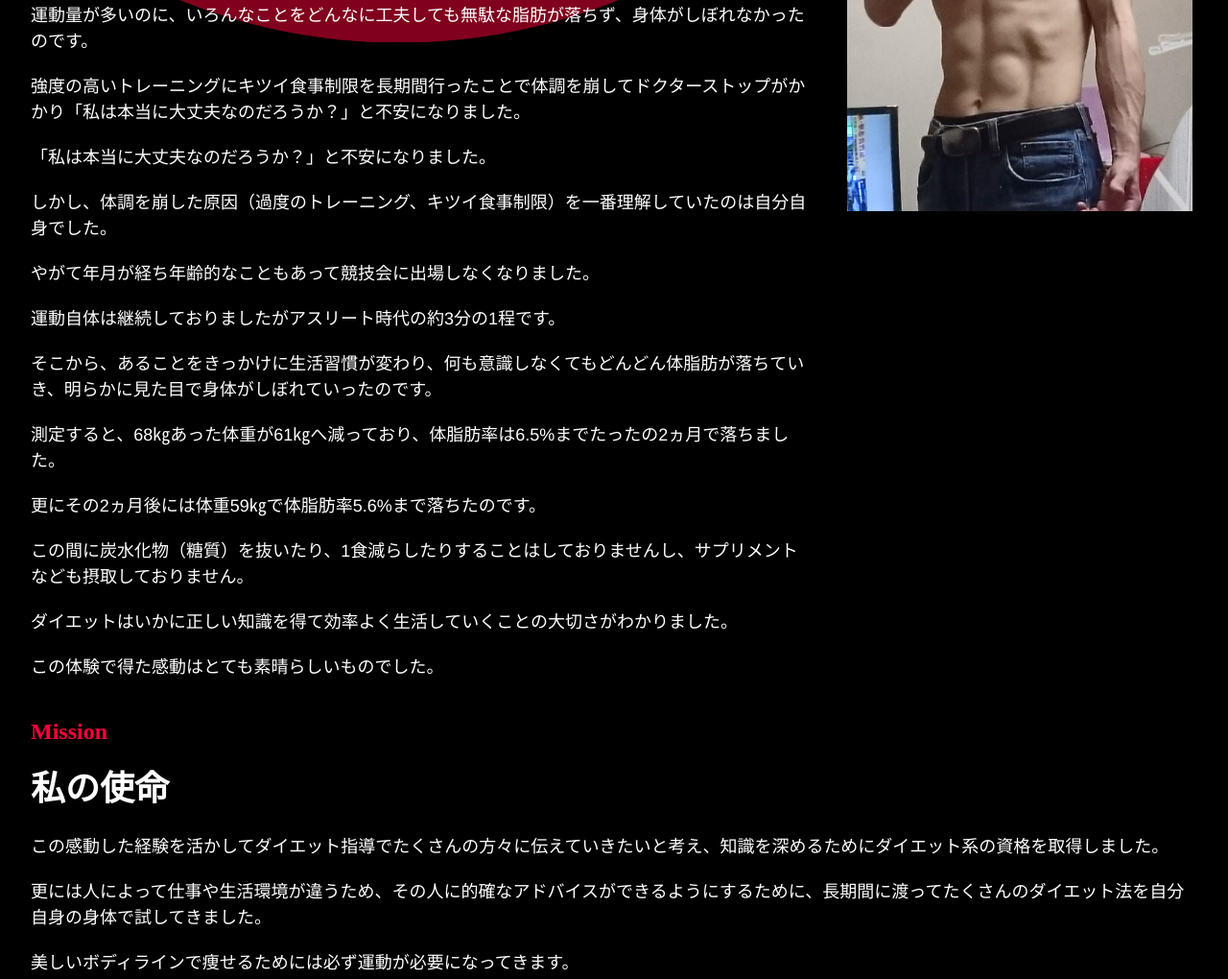
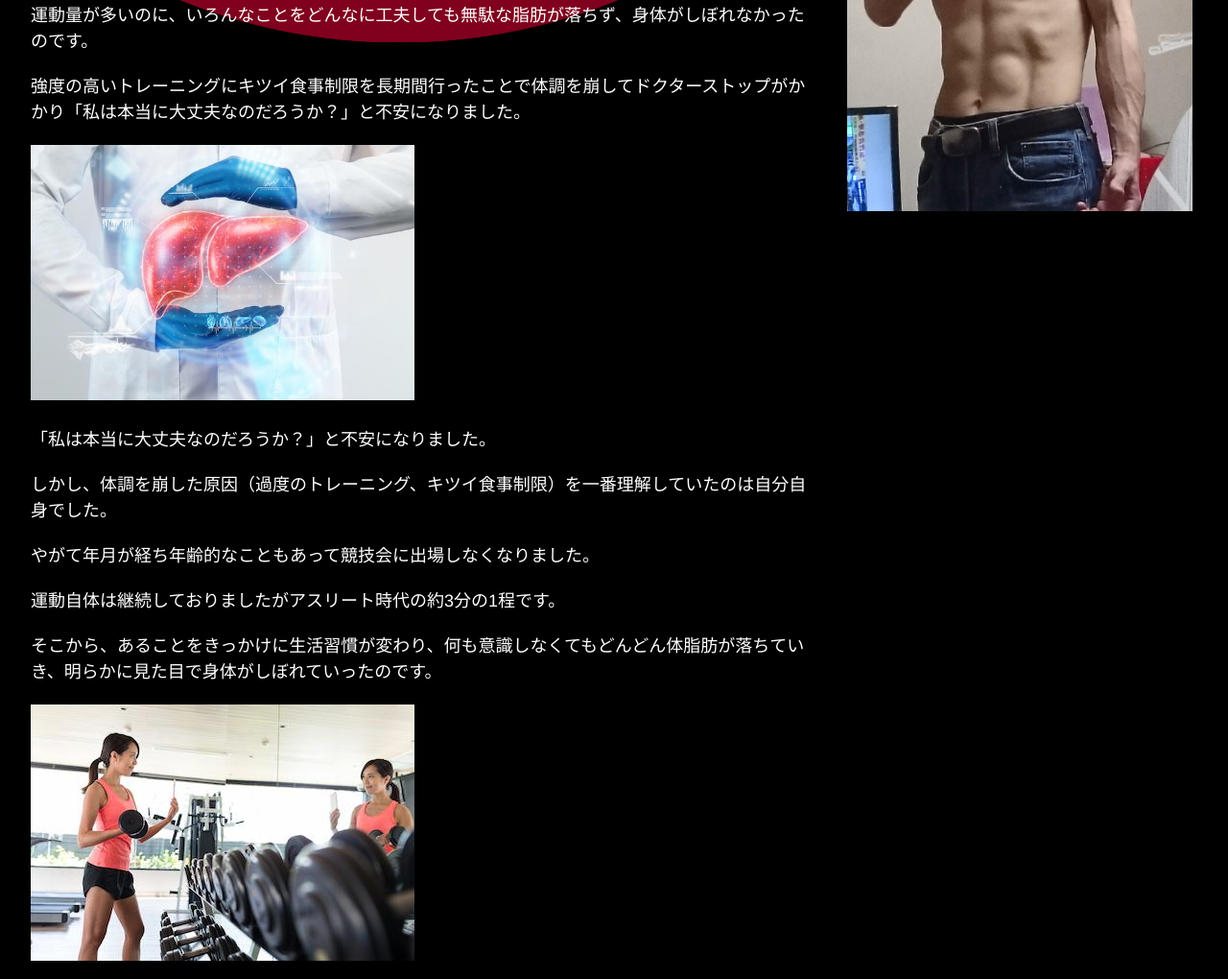
Before and after one commit to blanc-eijima/SerendipityDiet, a Gatsby site: page /about in a window 1280 px wide. Shown: the part 692-1712 px from the top of the page at 96% size. Built offline with nearby package versions, Linux system fonts and the light colour scheme; Gatsby itself is replaced by a stand-in of ours.

Commit message:
about変更

```diff
--- a/src/css/main.scss
+++ b/src/css/main.scss
@@ -1357,6 +1357,11 @@ a:hover {
   }
 }
 
+.prof_img_intxt img {
+  max-width: 100%;
+  height: auto;
+}
+
 @media screen and (min-width: 769px) {
   .order1 {
     order: 1;
--- a/src/pages/about.js
+++ b/src/pages/about.js
@@ -84,11 +84,17 @@ const About = () => {
               <p>実は、以前の私はアスリートだった頃、身長174㎝で体重68㎏あり、体脂肪は推定で14%くらいありました。</p>
               <p>運動量が多いのに、いろんなことをどんなに工夫しても無駄な脂肪が落ちず、身体がしぼれなかったのです。</p>
               <p>強度の高いトレーニングにキツイ食事制限を長期間行ったことで体調を崩してドクターストップがかかり「私は本当に大丈夫なのだろうか？」と不安になりました。</p>
+              <div className="prof_img_intxt">
+                <img src="/images/liver.jpg" width={400} alt="肝臓" />
+              </div>
               <p>「私は本当に大丈夫なのだろうか？」と不安になりました。</p>
               <p>しかし、体調を崩した原因（過度のトレーニング、キツイ食事制限）を一番理解していたのは自分自身でした。</p>
               <p>やがて年月が経ち年齢的なこともあって競技会に出場しなくなりました。</p>
               <p>運動自体は継続しておりましたがアスリート時代の約3分の1程です。</p>
               <p>そこから、あることをきっかけに生活習慣が変わり、何も意識しなくてもどんどん体脂肪が落ちていき、明らかに見た目で身体がしぼれていったのです。</p>
+              <div className="prof_img_intxt">
+                <img src="/images/mirror.jpg" width={400} alt="鏡の前" />
+              </div>
               <p>測定すると、68㎏あった体重が61㎏へ減っており、体脂肪率は6.5%までたったの2ヵ月で落ちました。</p>
               <p>更にその2ヵ月後には体重59㎏で体脂肪率5.6%まで落ちたのです。</p>
               <p>この間に炭水化物（糖質）を抜いたり、1食減らしたりすることはしておりませんし、サプリメントなども摂取しておりません。</p>
@@ -106,6 +112,9 @@ const About = () => {
           <p>更には人によって仕事や生活環境が違うため、その人に的確なアドバイスができるようにするために、長期間に渡ってたくさんのダイエット法を自分自身の身体で試してきました。</p>
           <p>美しいボディラインで痩せるためには必ず運動が必要になってきます。</p>
           <p>普段の食事だけで体脂肪を落とそうとしても筋肉が年々少なくなっていっているので脂肪を燃やすための基礎代謝があがりにくいため美しいボディラインができあがりません。</p>
+          <div className="prof_img_intxt">
+            <img src="/images/dumbbell.jpg" width={400} alt="ダンベル" />
+          </div>
           <p>運動が必要なことを話すとほとんどの人は『どんな運動をしたらいいかがわからない。』こう言います。</p>
           <p>基礎代謝を上げて美しいボディラインを創るためにはどこを鍛えて、どのように運動していって、どういう物を食べて行けばいいのか、どういうふうに生活を送っていったらいいのかをご指導させていただきます。</p>
           <p>私の取り組みは、1週間や1ヵ月で劇的に変わることはありません。</p>
@@ -113,6 +122,9 @@ const About = () => {
           <p>それに、最初は基礎代謝を上げて脂肪を燃やせるための土台を創ることから始めなければいけません。</p>
           <p>私が2ヵ月でスムーズに7㎏落ちたのは土台ができていたからなのです。</p>
           <p>6ヵ月以上はお付き合いできる方をお待ちしております。</p>
+          <div className="prof_img_intxt">
+            <img src="/images/note.jpg" width={400} alt="ノート" />
+          </div>
           <p>人によって仕事や生活環境が違うことは当然なので、あなたの現状と今のお気持ちを徹底的にヒヤリングして、最善の方法を提案させていただきます。</p>
           <p>効率的に痩せるためには正しい知識を習得し、効率よく生活の中に組み込んでいく必要があります。</p>
           <p>今までずっと続けていたことを変えるのは容易ではありません。むしろ正しいダイエットを続けていくうえではそこが一番辛いところだと考えております。</p>
```
Also changed, not shown: static/images/dumbbell.jpg (added), static/images/liver.jpg (added), static/images/mirror.jpg (added), static/images/note.jpg (added).
